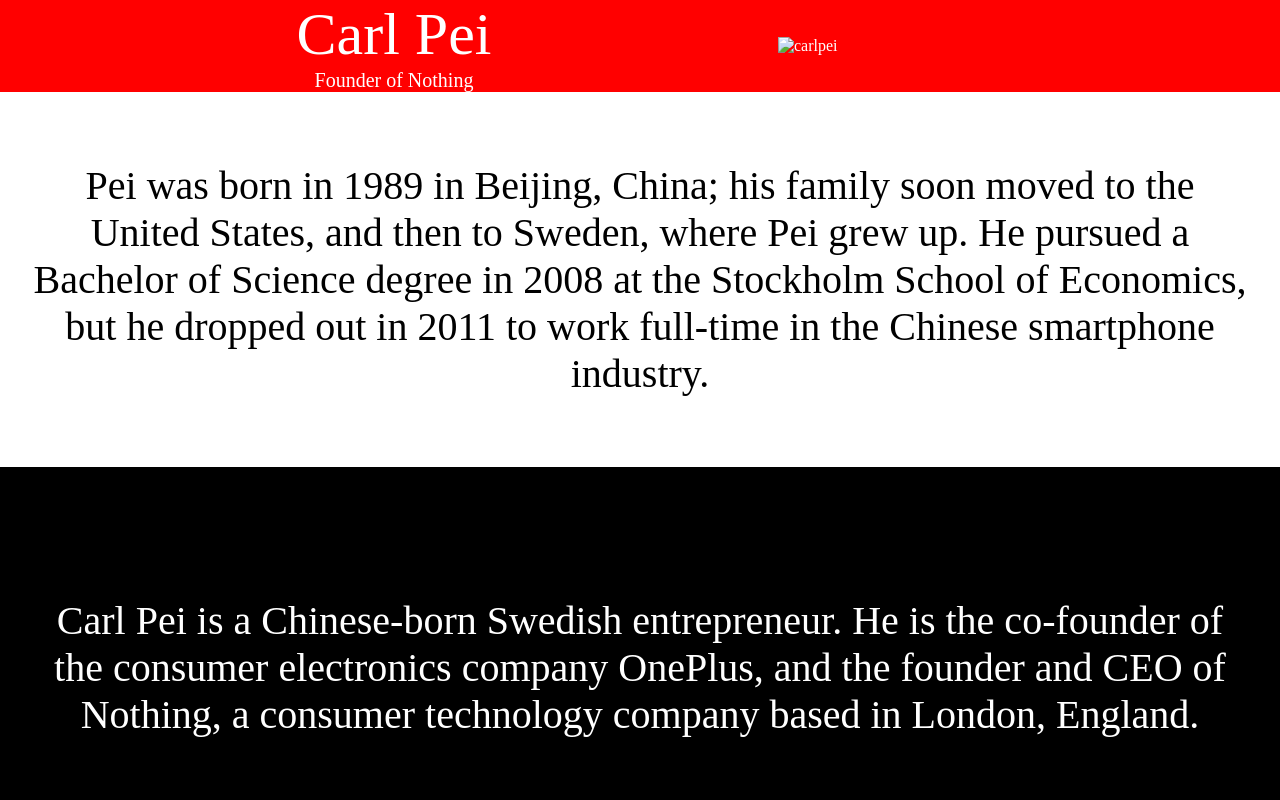
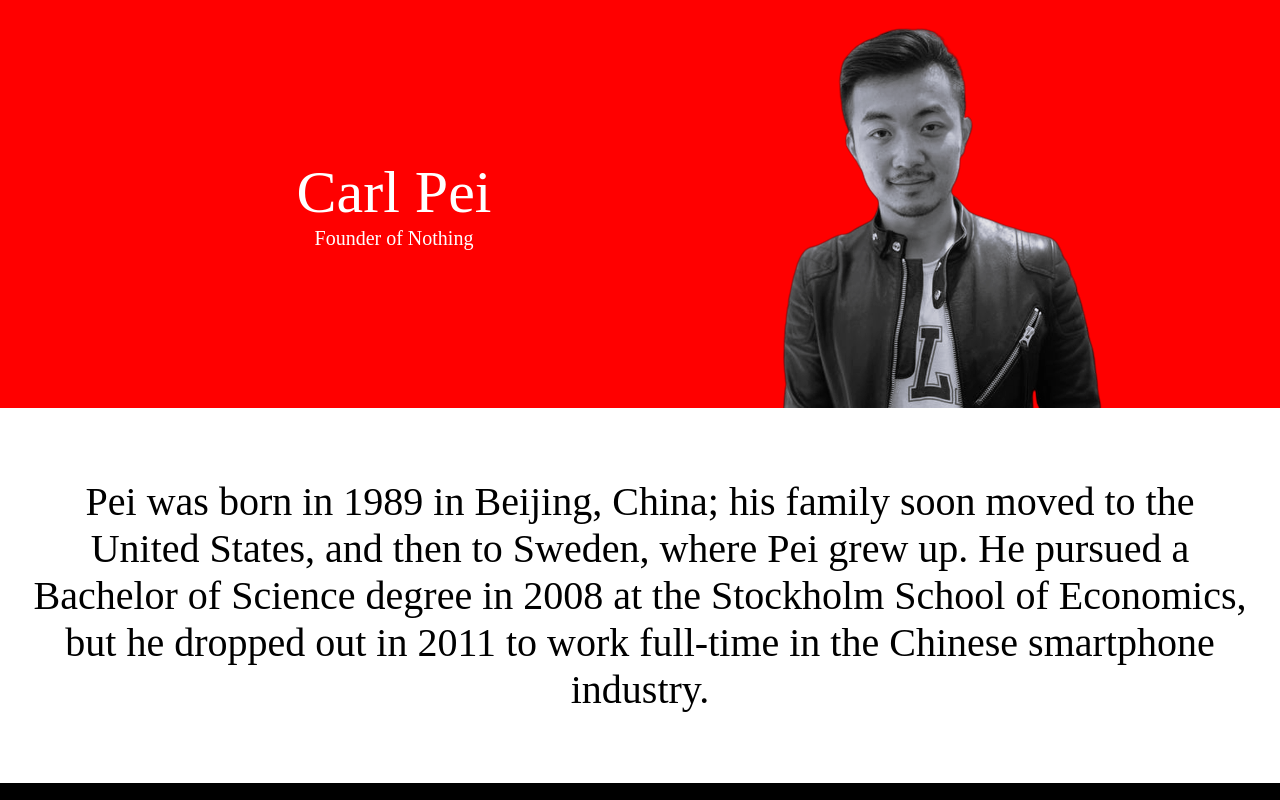
Before and after one commit to itztarunsingh/tribute_page, a plain HTML site: page index.html in a window 1280 px wide. Shown: the top 800 px of the page. Drawn offline with Linux system fonts and the light colour scheme; a web font is replaced by a local one.

Commit message:
Update index.html

```diff
--- a/index.html
+++ b/index.html
@@ -17,7 +17,7 @@
         </div>
 
         <div class="image">
-          <img src="/tribute page/media/carlpei.png" alt="carlpei" />
+          <img src="media/carlpei.png" alt="carlpei" />
         </div>
       </div>
     </section>
```
